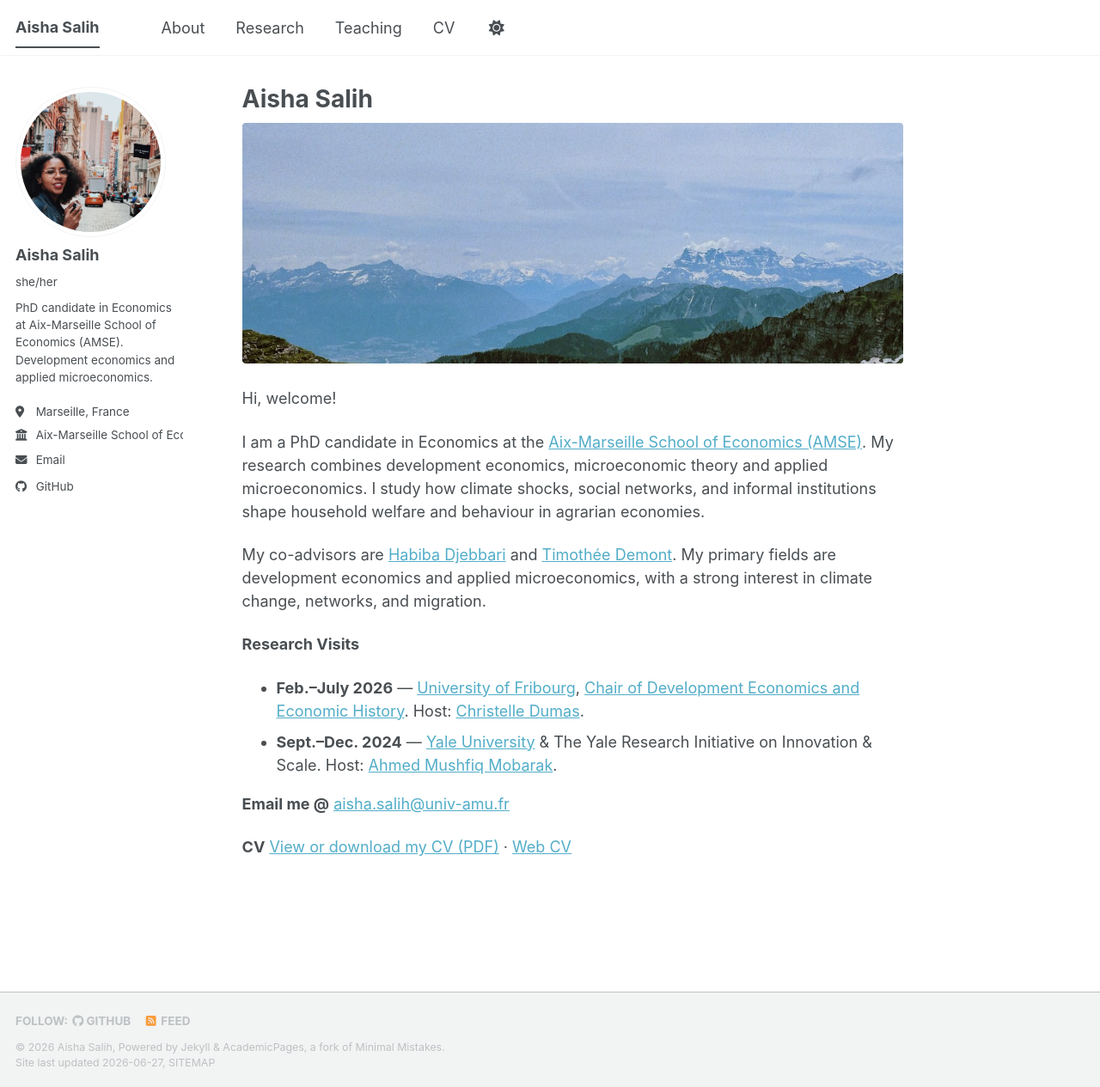
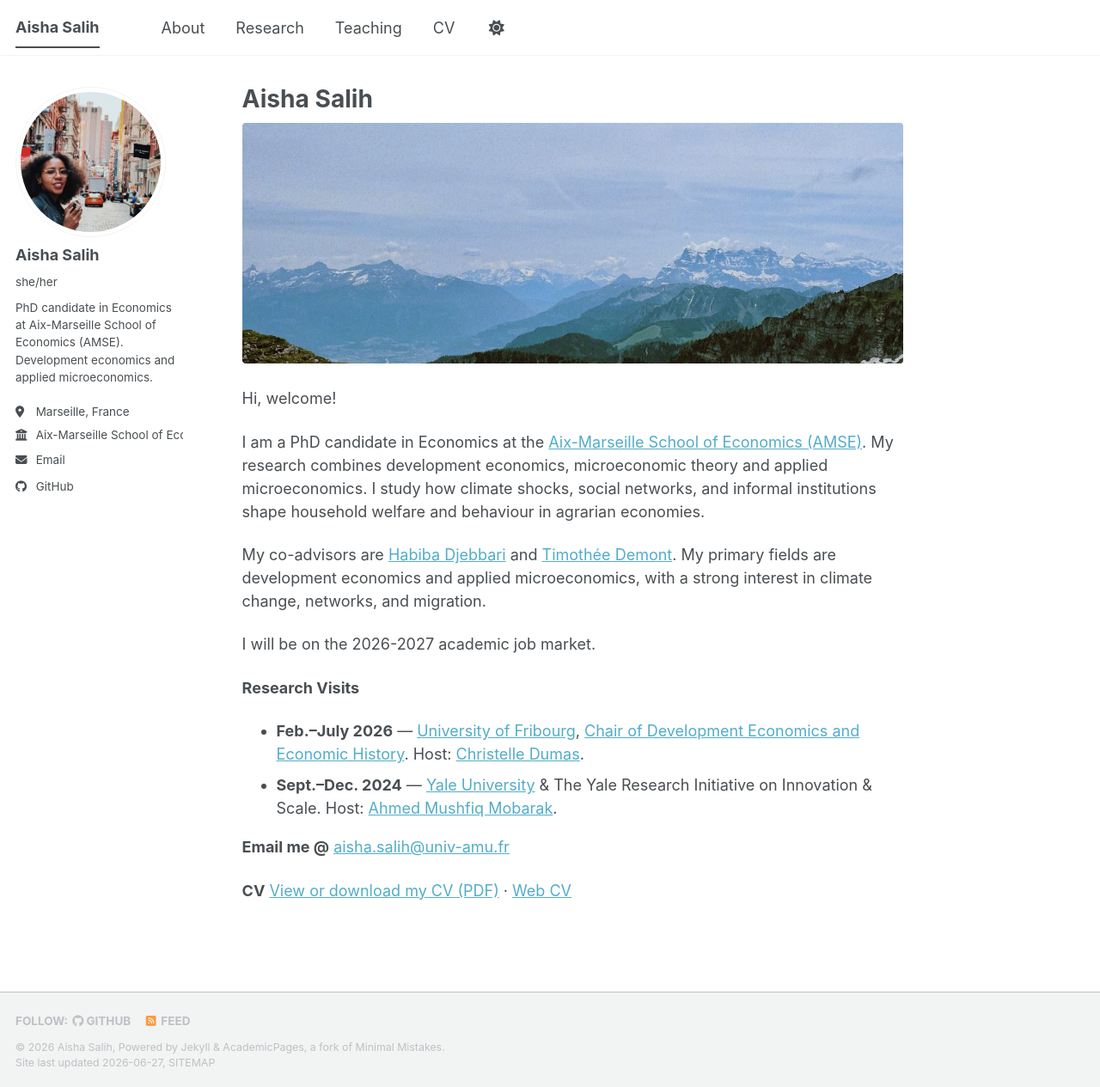
Before and after one commit to aishabsalih/aishabsalih.github.io, a Jekyll site: the page built from _pages/about.md, in a window 1280 px wide and 1265 px high. Shown: the whole window at 86% size. Built offline with Jekyll 4.4.1, drawn with Linux system fonts in a browser that asks for light colours; a style sheet for code colours, icons or effects is not loaded.

Commit message:
Update about page with 2026-2027 job market note.
Co-authored-by: Cursor <cursoragent@cursor.com>

```diff
--- a/_pages/about.md
+++ b/_pages/about.md
@@ -15,6 +15,8 @@ I am a PhD candidate in Economics at the [Aix-Marseille School of Economics (AMS
 
 My co-advisors are [Habiba Djebbari](https://www.amse-aixmarseille.fr/en/person/habiba-djebbari) and [Timothée Demont](https://www.amse-aixmarseille.fr/en/person/timothee-demont). My primary fields are development economics and applied microeconomics, with a strong interest in climate change, networks, and migration.
 
+I will be on the 2026-2027 academic job market.
+
 **Research Visits**
 * **Feb.–July 2026** — [University of Fribourg](https://www.unifr.ch/edhe/en/), [Chair of Development Economics and Economic History](https://www.unifr.ch/edhe/en/). Host: [Christelle Dumas](https://www.unifr.ch/edhe/en/team/christelle-dumas/).
 * **Sept.–Dec. 2024** — [Yale University](https://economics.yale.edu/) & The Yale Research Initiative on Innovation & Scale. Host: [Ahmed Mushfiq Mobarak](https://economics.yale.edu/people/ahmed-mushfiq-mobarak).
```
